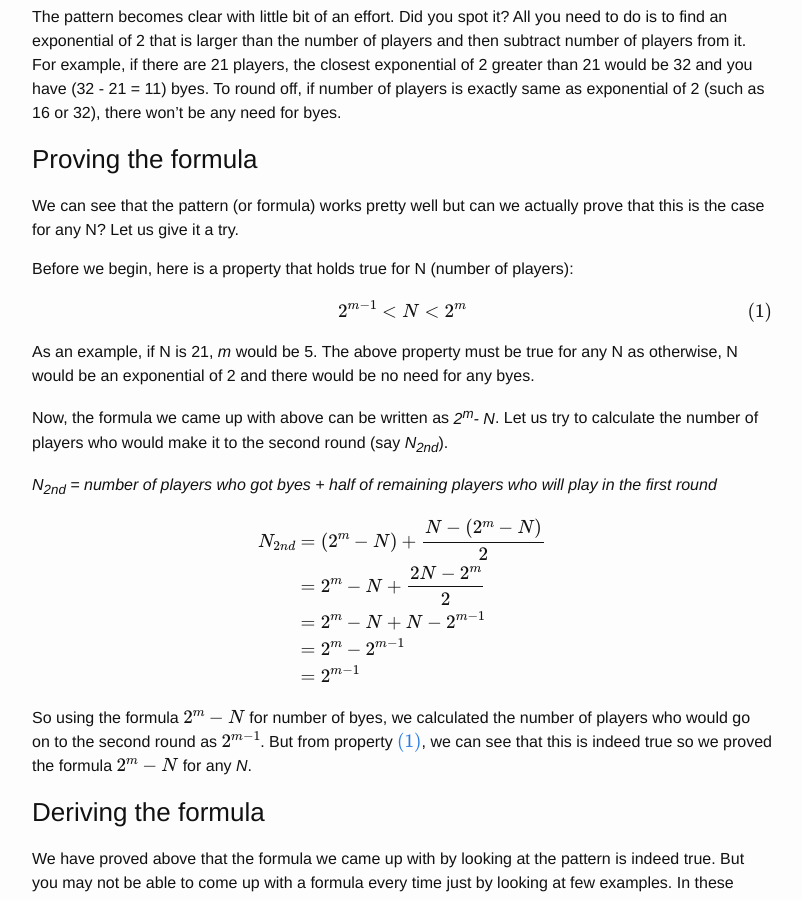
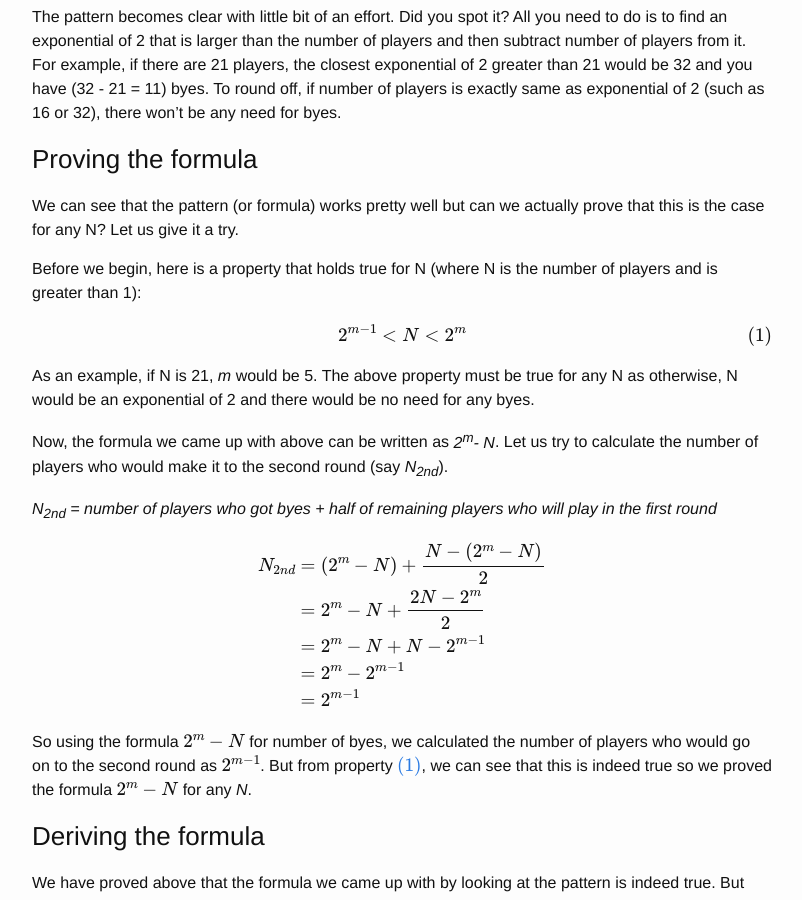
Before and after one commit to draghuram/draghuram.github.io, a Jekyll site: the page built from _posts/2018-01-20-how-many-byes.md, in a window 1280 px wide and 900 px high, scrolled down 488 px. Shown: the whole window, without its empty margins (238-1040 px from the left). Built offline with Jekyll 4.4.1, drawn with Linux system fonts in a browser that asks for light colours; formulas are drawn with MathJax 3.

Commit message:
Minor change.

```diff
--- a/_posts/2018-01-20-how-many-byes.md
+++ b/_posts/2018-01-20-how-many-byes.md
@@ -33,8 +33,8 @@ off, if number of players is exactly same as exponential of 2 (such as
 We can see that the pattern (or formula) works pretty well but can we
 actually prove that this is the case for any N? Let us give it a try.
 
-Before we begin, here is a property that holds true for N (number of
-players):
+Before we begin, here is a property that holds true for N (where N is
+the number of players and is greater than 1):
 
 $$2^{m-1} < N < 2^m\tag{1}\label{1}$$
 
```
